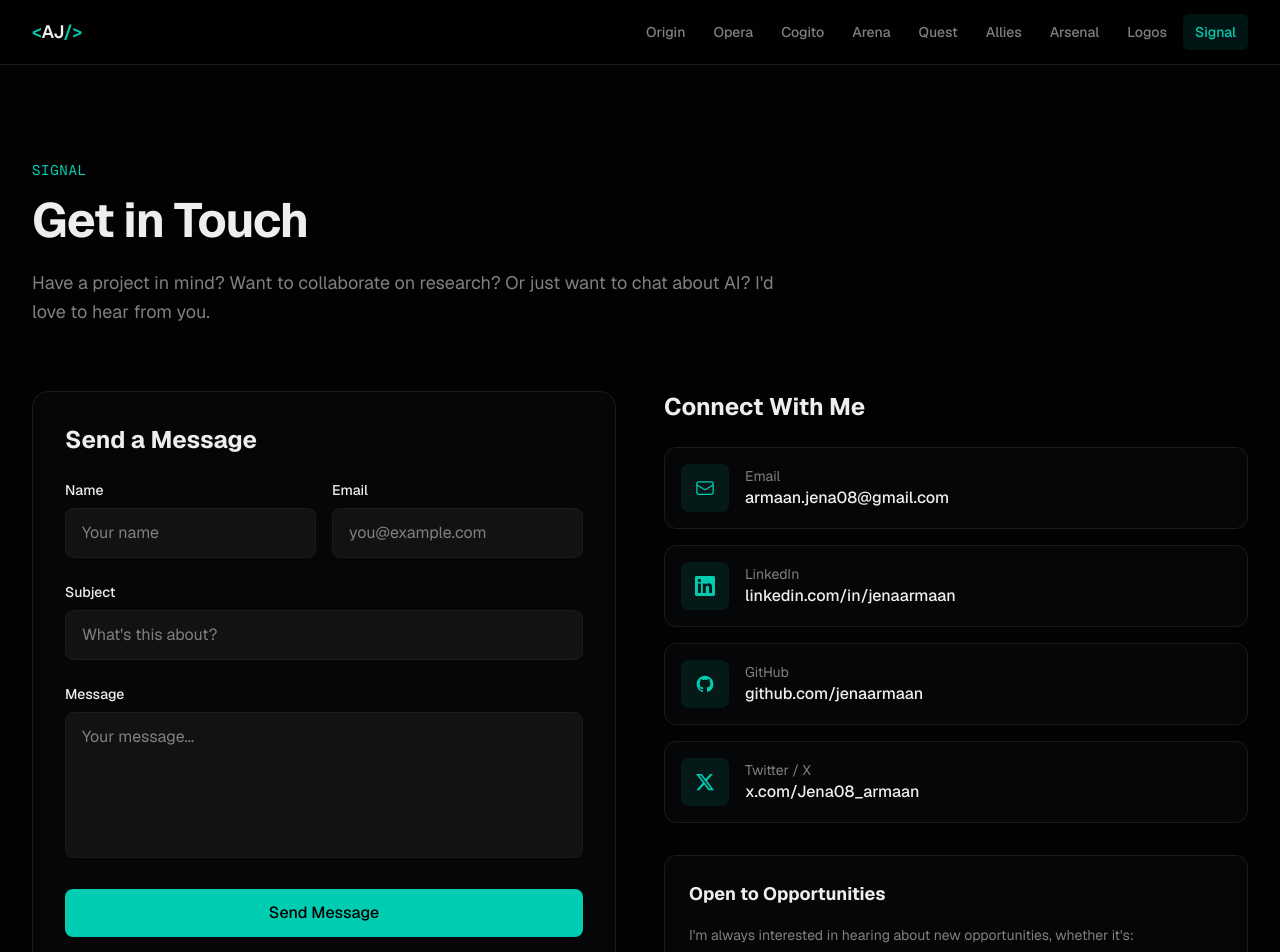
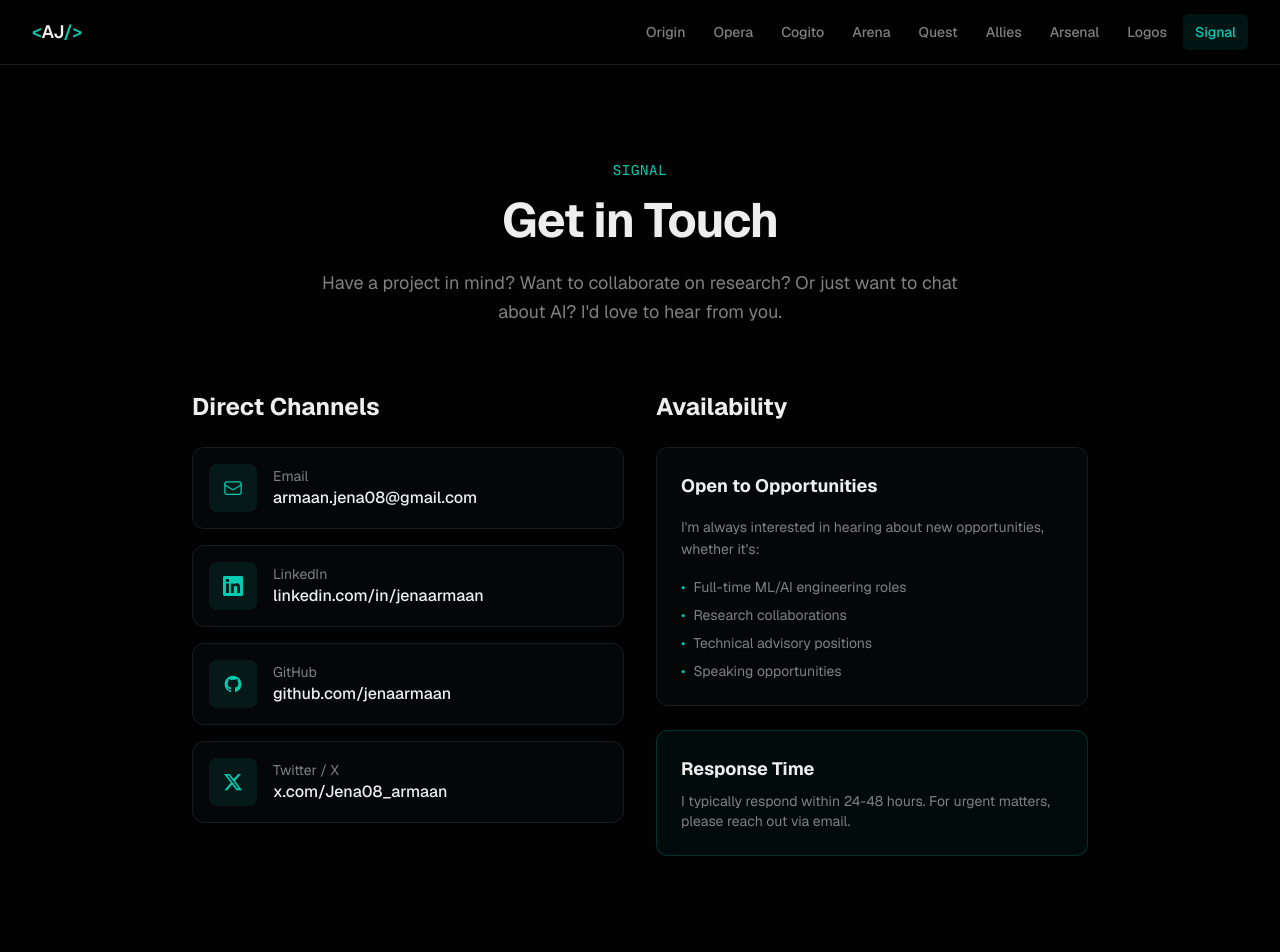
Before and after one commit to jenaarmaan/portfolio, a Next.js app: page /signal in a window 1280 px wide. Shown: the top 952 px of the page. Built offline with nearby package versions, Linux system fonts and the light colour scheme.

Commit message:
Added contact information page with social links and availability status

```diff
--- a/app/signal/page.tsx
+++ b/app/signal/page.tsx
@@ -48,132 +48,26 @@ const contactInfo = [
 ]
 
 export default function SignalPage() {
-  const [formData, setFormData] = useState({
-    name: "",
-    email: "",
-    subject: "",
-    message: "",
-  })
-  const [isSubmitting, setIsSubmitting] = useState(false)
-  const [submitted, setSubmitted] = useState(false)
-
-  const handleSubmit = async (e: React.FormEvent) => {
-    e.preventDefault()
-    setIsSubmitting(true)
-    // Simulate form submission
-    await new Promise((resolve) => setTimeout(resolve, 1000))
-    setIsSubmitting(false)
-    setSubmitted(true)
-    setFormData({ name: "", email: "", subject: "", message: "" })
-  }
-
   return (
     <div className="min-h-screen py-24">
       <div className="mx-auto max-w-7xl px-4 sm:px-6 lg:px-8">
         {/* Header */}
-        <div className="mb-16">
+        <div className="mb-16 text-center">
           <p className="text-primary font-mono text-sm tracking-wider uppercase mb-4">Signal</p>
           <h1 className="text-4xl sm:text-5xl font-bold tracking-tight mb-6">
             Get in Touch
           </h1>
-          <p className="text-muted-foreground text-lg max-w-3xl leading-relaxed">
+          <p className="text-muted-foreground text-lg max-w-2xl mx-auto leading-relaxed">
             Have a project in mind? Want to collaborate on research? Or just want to chat about AI?
             I&apos;d love to hear from you.
           </p>
         </div>
 
-        <div className="grid grid-cols-1 lg:grid-cols-2 gap-12">
-          {/* Contact Form */}
-          <div className="p-8 rounded-2xl bg-card border border-border">
-            <h2 className="text-2xl font-bold mb-6">Send a Message</h2>
-
-            {submitted ? (
-              <div className="text-center py-12">
-                <div className="w-16 h-16 rounded-full bg-primary/10 text-primary flex items-center justify-center mx-auto mb-4">
-                  <svg className="w-8 h-8" fill="none" viewBox="0 0 24 24" strokeWidth={2} stroke="currentColor">
-                    <path strokeLinecap="round" strokeLinejoin="round" d="M4.5 12.75l6 6 9-13.5" />
-                  </svg>
-                </div>
-                <h3 className="text-xl font-bold mb-2">Message Sent!</h3>
-                <p className="text-muted-foreground mb-4">Thank you for reaching out. I&apos;ll get back to you soon.</p>
-                <button
-                  onClick={() => setSubmitted(false)}
-                  className="text-primary hover:underline"
-                >
-                  Send another message
-                </button>
-              </div>
-            ) : (
-              <form onSubmit={handleSubmit} className="space-y-6">
-                <div className="grid grid-cols-1 sm:grid-cols-2 gap-4">
-                  <div>
-                    <label htmlFor="name" className="block text-sm font-medium mb-2">Name</label>
-                    <input
-                      type="text"
-                      id="name"
-                      required
-                      value={formData.name}
-                      onChange={(e) => setFormData({ ...formData, name: e.target.value })}
-                      className="w-full px-4 py-3 rounded-lg bg-secondary border border-border text-foreground placeholder:text-muted-foreground focus:outline-none focus:ring-2 focus:ring-primary"
-                      placeholder="Your name"
-                    />
-                  </div>
-                  <div>
-                    <label htmlFor="email" className="block text-sm font-medium mb-2">Email</label>
-                    <input
-                      type="email"
-                      id="email"
-                      required
-                      value={formData.email}
-                      onChange={(e) => setFormData({ ...formData, email: e.target.value })}
-                      className="w-full px-4 py-3 rounded-lg bg-secondary border border-border text-foreground placeholder:text-muted-foreground focus:outline-none focus:ring-2 focus:ring-primary"
-                      placeholder="you@example.com"
-                    />
-                  </div>
-                </div>
-
-                <div>
-                  <label htmlFor="subject" className="block text-sm font-medium mb-2">Subject</label>
-                  <input
-                    type="text"
-                    id="subject"
-                    required
-                    value={formData.subject}
-                    onChange={(e) => setFormData({ ...formData, subject: e.target.value })}
-                    className="w-full px-4 py-3 rounded-lg bg-secondary border border-border text-foreground placeholder:text-muted-foreground focus:outline-none focus:ring-2 focus:ring-primary"
-                    placeholder="What's this about?"
-                  />
-                </div>
-
-                <div>
-                  <label htmlFor="message" className="block text-sm font-medium mb-2">Message</label>
-                  <textarea
-                    id="message"
-                    required
-                    rows={5}
-                    value={formData.message}
-                    onChange={(e) => setFormData({ ...formData, message: e.target.value })}
-                    className="w-full px-4 py-3 rounded-lg bg-secondary border border-border text-foreground placeholder:text-muted-foreground focus:outline-none focus:ring-2 focus:ring-primary resize-none"
-                    placeholder="Your message..."
-                  />
-                </div>
-
-                <button
-                  type="submit"
-                  disabled={isSubmitting}
-                  className="w-full px-6 py-3 bg-primary text-primary-foreground font-medium rounded-lg hover:bg-primary/90 transition-colors disabled:opacity-50 disabled:cursor-not-allowed"
-                >
-                  {isSubmitting ? "Sending..." : "Send Message"}
-                </button>
-              </form>
-            )}
-          </div>
-
-          {/* Contact Info */}
-          <div className="space-y-8">
-            <div>
-              <h2 className="text-2xl font-bold mb-6">Connect With Me</h2>
+        <div className="max-w-4xl mx-auto">
+          <div className="grid grid-cols-1 md:grid-cols-2 gap-8">
+            {/* Contact Info Cards */}
             <div className="space-y-4">
+              <h2 className="text-2xl font-bold mb-6">Direct Channels</h2>
               {contactInfo.map((item) => (
                 <Link
                   key={item.label}
@@ -192,8 +86,10 @@ export default function SignalPage() {
                 </Link>
               ))}
             </div>
-            </div>
 
+            {/* Availability & Status */}
+            <div className="space-y-6">
+              <h2 className="text-2xl font-bold mb-6">Availability</h2>
               <div className="p-6 rounded-xl bg-card border border-border">
                 <h3 className="text-lg font-bold mb-4">Open to Opportunities</h3>
                 <p className="text-muted-foreground text-sm leading-relaxed mb-4">
@@ -222,8 +118,9 @@ export default function SignalPage() {
               <div className="p-6 rounded-xl bg-primary/5 border border-primary/20">
                 <h3 className="text-lg font-bold mb-2">Response Time</h3>
                 <p className="text-muted-foreground text-sm">
-                I typically respond within 24-48 hours. For urgent matters, please mention it in the subject line.
+                  I typically respond within 24-48 hours. For urgent matters, please reach out via email.
                 </p>
+              </div>
             </div>
           </div>
         </div>
```
Lines whose indentation alone changed are shown as unchanged.
